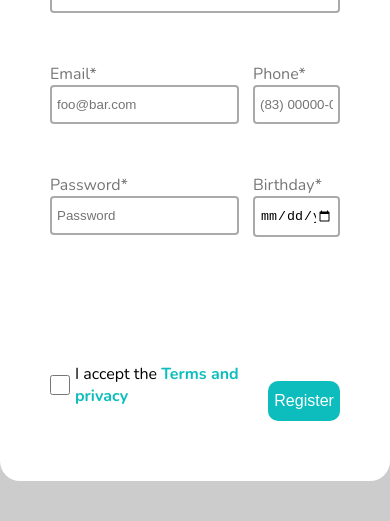
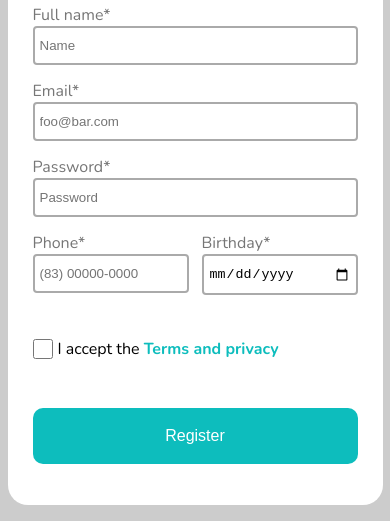
Before and after one commit to gsprestes/form-compass, a plain HTML site: page index.html in a window 390 px wide. Shown: the part 323-844 px from the top of the page. Drawn offline with nearby package versions, Linux system fonts and the light colour scheme; a web font is replaced by a local one.

Commit message:
Feat: added responsiveness to the form.

```diff
--- a/style.css
+++ b/style.css
@@ -134,3 +134,41 @@
     margin-bottom: 30px;
     cursor: pointer;
 }
+
+@media(max-width: 650px) {
+
+    .card{
+        width: 375px;
+        height: 812px;
+        padding: 15px 25px;
+        justify-content: center;
+    }
+
+    .form-name{
+        margin-bottom: -35px;
+    }
+
+   .email-pass{
+       order: -2;
+       width: 100%;
+   }
+
+   #email{
+       margin-bottom: -35px;
+   }
+   .phone-birthday{
+       width: 48%;
+       margin-top: -35px;
+   }
+
+   .container-register{
+       display: flex;
+       flex-wrap: wrap;
+       margin-top: -5px;
+   }
+
+   .container #button{
+       width: 100%;
+       height: 56px;
+   }
+}
```
